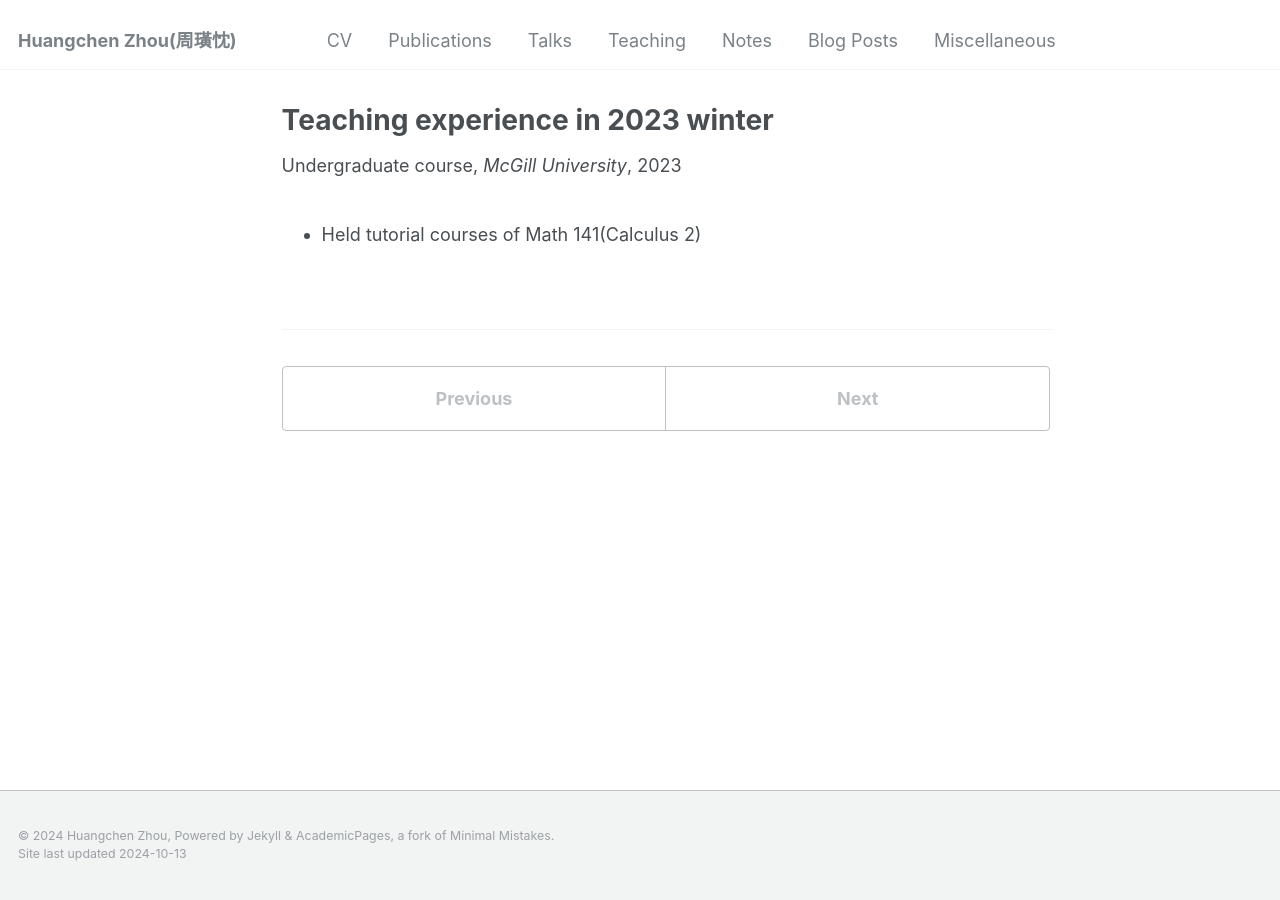
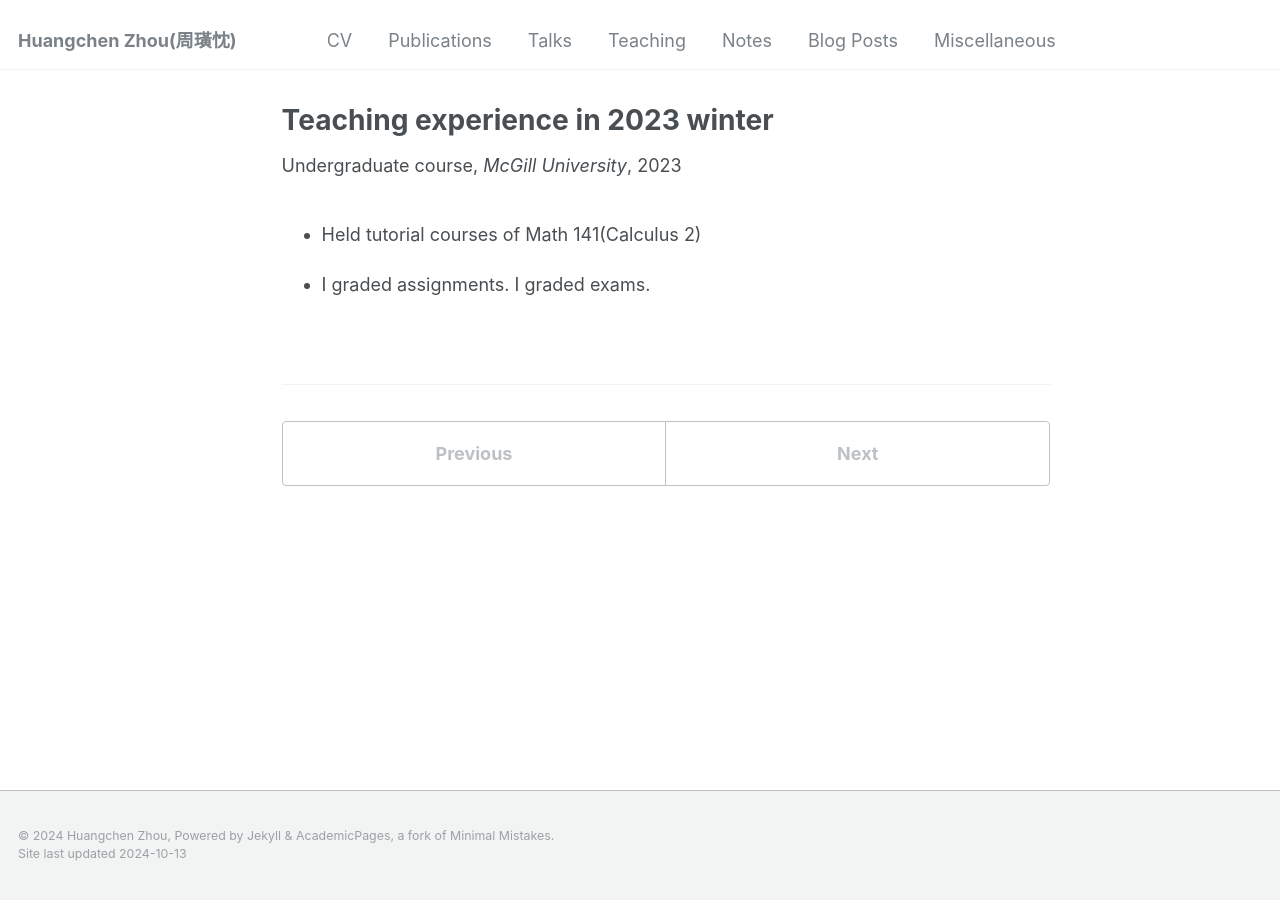
Before and after one commit to zhc515/zhc515.github.io, a Jekyll site: the page built from _teaching/2023-winter-teaching.md, in a window 1280 px wide. Built offline with Jekyll 4.4.1, drawn with Linux system fonts in a browser that asks for light colours.

Commit message:
Update 2023-winter-teaching.md

```diff
--- a/_teaching/2023-winter-teaching.md
+++ b/_teaching/2023-winter-teaching.md
@@ -9,3 +9,6 @@ location: "Montreal, Canada"
 ---
 
 - Held tutorial courses of Math 141(Calculus 2)
+
+- I graded assignments.
+  I graded exams.
```
